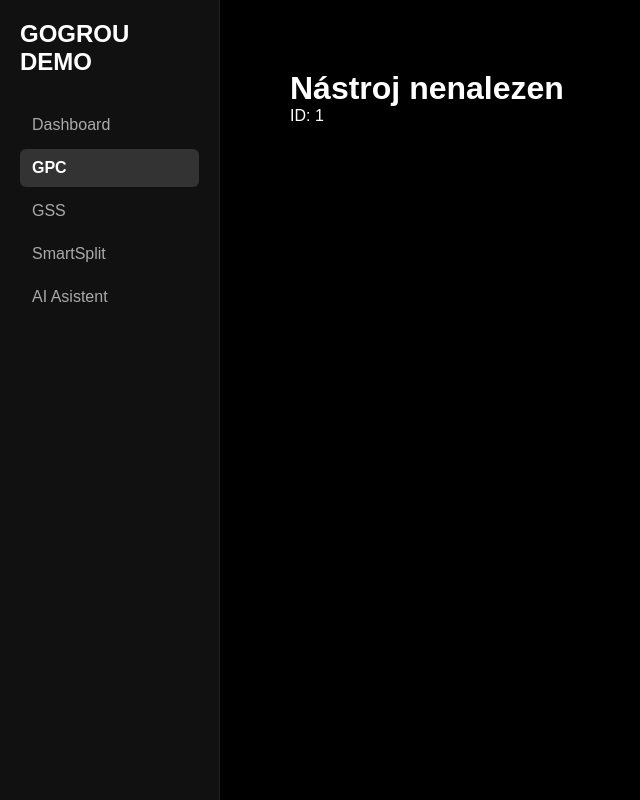
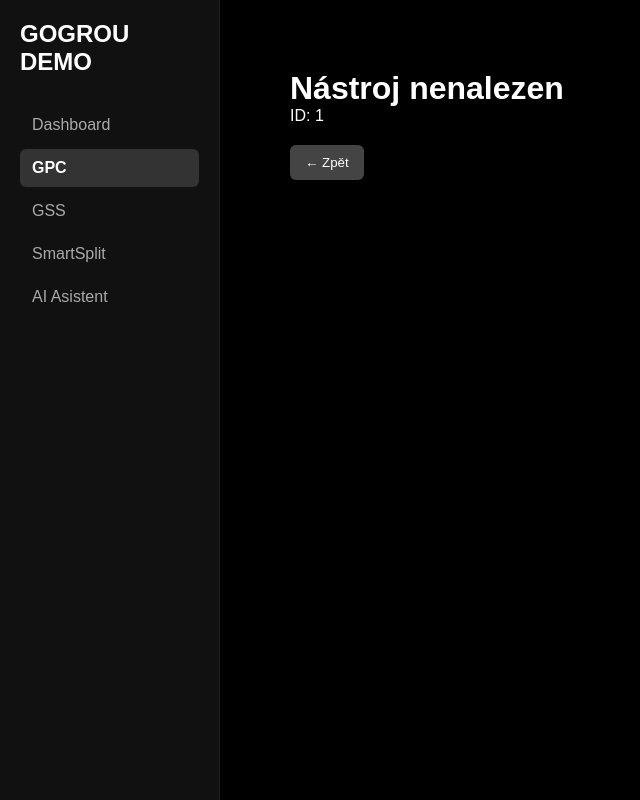
Before and after one commit to gogrou-app/gogrou-demo, a Next.js app: page /gpc/1 in a window 1280 px wide. Shown: the whole page, without its empty margins (0-640 px from the left). Built offline with nearby package versions, Linux system fonts and the light colour scheme.

Commit message:
Update page.js

```diff
--- a/app/gpc/[id]/page.js
+++ b/app/gpc/[id]/page.js
@@ -9,6 +9,21 @@ export default function Page({ params }) {
       <div style={{ padding: "40px" }}>
         <h1>Nástroj nenalezen</h1>
         <p>ID: {toolId}</p>
+
+        <button
+          onClick={() => window.history.back()}
+          style={{
+            marginTop: "20px",
+            padding: "10px 15px",
+            background: "#444",
+            color: "white",
+            border: "none",
+            borderRadius: "6px",
+            cursor: "pointer",
+          }}
+        >
+          ← Zpět
+        </button>
       </div>
     );
   }
@@ -32,10 +47,10 @@ export default function Page({ params }) {
       >
         <p><strong>GTIN:</strong> {tool.gtin}</p>
         <p><strong>Výrobce:</strong> {tool.manufacturer}</p>
+        <p><strong>Typ:</strong> {tool.type}</p>
         <p><strong>Průměr:</strong> {tool.diameter}</p>
         <p><strong>Délka:</strong> {tool.length}</p>
         <p><strong>Povlak:</strong> {tool.coating}</p>
-        <p><strong>Typ:</strong> {tool.type}</p>
 
         <p style={{ marginTop: "15px", opacity: 0.8 }}>
           {tool.description}
```
